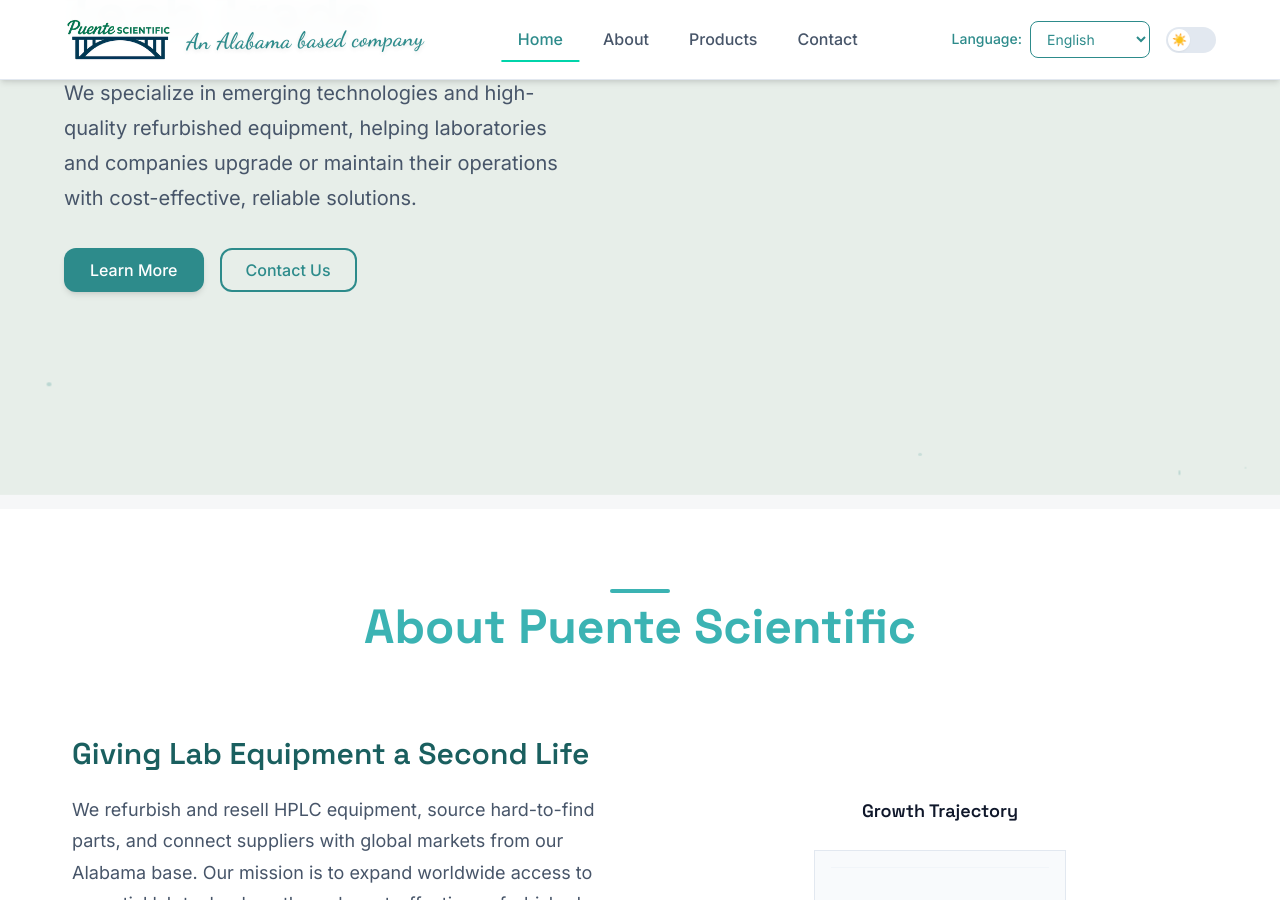
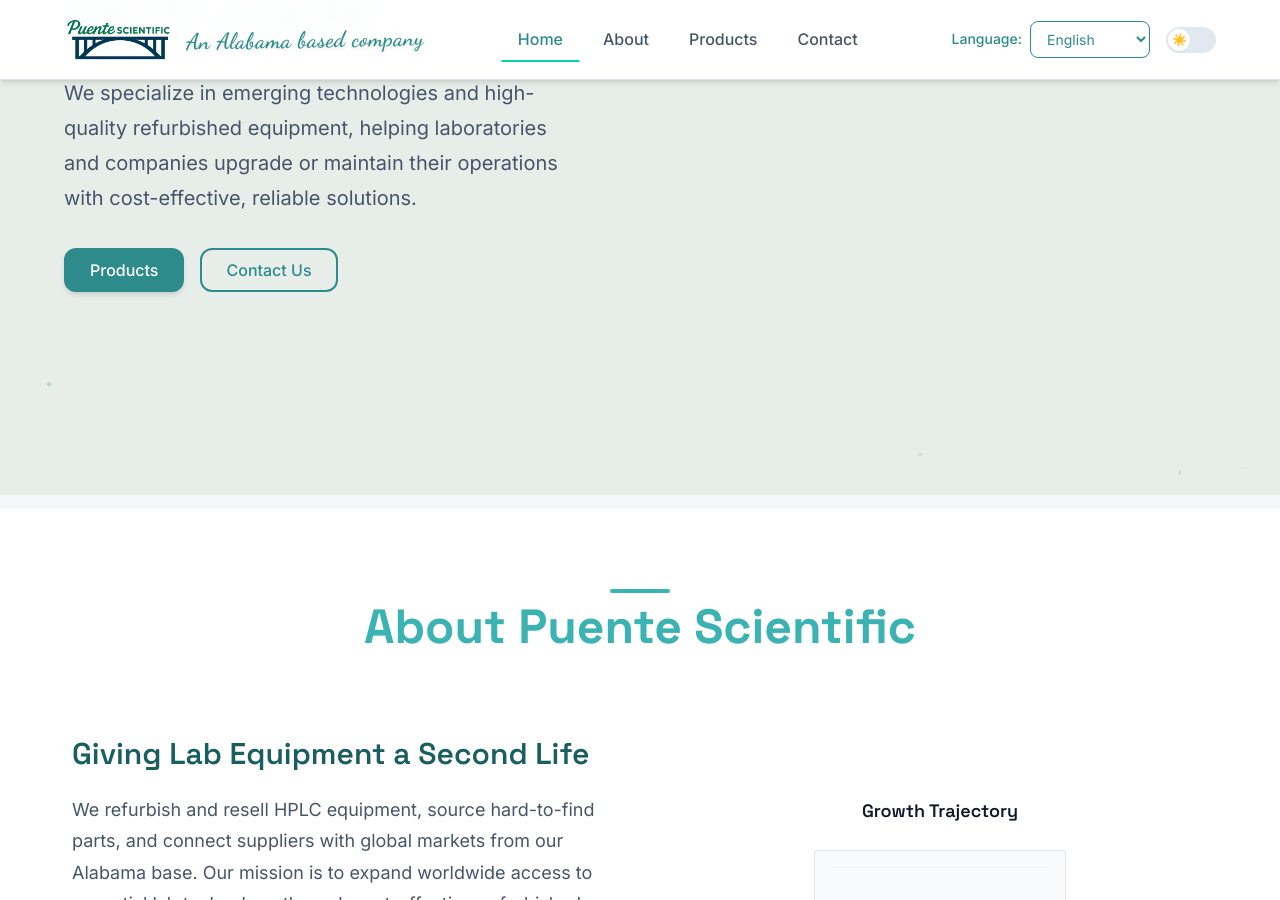
Before and after one commit to puentesci/puentesci.github.io, a Jekyll site: the page built from index.html, in a window 1280 px wide and 900 px high, scrolled down 391 px. Built offline with Jekyll 4.4.1, drawn with Linux system fonts in a browser that asks for light colours.

Commit message:
Changed button from Learn More to Products

```diff
--- a/index.html
+++ b/index.html
@@ -49,7 +49,7 @@ Use targeted edits, NOT full file replacement!
           We specialize in emerging technologies and high-quality refurbished equipment, helping laboratories and companies upgrade or maintain their operations with cost-effective, reliable solutions.
         </p>
         <div class="hero-buttons">
-          <a href="#about" class="btn btn-primary">Learn More</a>
+          <a href="products.html" class="btn btn-primary">Products</a>
           <a href="contact.html" class="btn btn-secondary">Contact Us</a>
         </div>
       </div>
```
